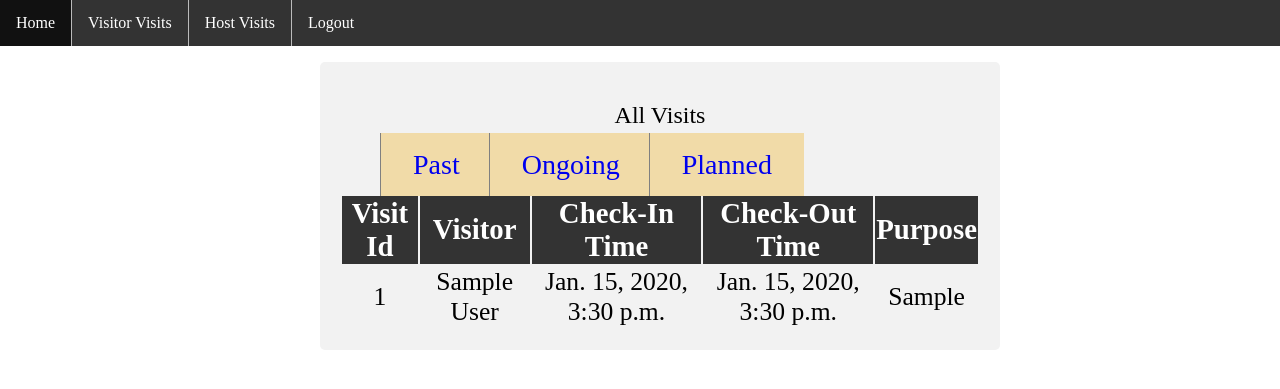
After one commit to Vibhu-Agarwal/Entry_Management_App, a Django app: page /visits/host/ in a window 1280 px wide. The commit adds this page. Shown: the top 389 px of the page. Run offline with Django 3.2, Linux system fonts and the light colour scheme; a user stored in the database is signed in; tables that the repository leaves empty hold one stand-in row (values such as "Sample post"); parts of the project's set-up code (start-up, migrations or seed data) failed here and were passed over; some libraries are stand-ins or nearby versions.

Commit message:
Implemented Host Visits Listing feature for Host

```diff
--- /dev/null
+++ b/event_manager/management/templates/host_visits.html
@@ -0,0 +1,60 @@
+{% extends "base.html" %}
+
+{% block mcd_content %}
+    {% load widget_tweaks %}
+    {% load static %}
+    <link rel="stylesheet" type="text/css" href="{% static 'css/visits_list.css' %}">
+
+    <h2>{{visits_header}}</h2>
+    <div class="filter">
+        <ul>
+            <li>
+                <a href="{% url 'management:host_visits_list' %}?visit_type=past">Past</a>
+            </li>
+            <li>
+                <a href="{% url 'management:host_visits_list' %}?visit_type=ongoing">Ongoing</a>
+            </li>
+            <li>
+                <a href="{% url 'management:host_visits_list' %}?visit_type=planned">Planned</a>
+            </li>
+        </ul>
+    </div>
+    {% if all_visits %}
+        <table class="table">
+
+            <tr class="table-header ">
+                <th>Visit Id</th>
+                <th>Visitor</th>
+                <th>Check-In Time</th>
+                <th>Check-Out Time</th>
+                <th>Purpose</th>
+            </tr>
+
+            {% for visit in all_visits %}
+                <tr class="table-row">
+                    <td> {{visit.id}} </td>
+                    <td> {{visit.visitor}} </td>
+                    <td> {{visit.in_time}} </td>
+                    <td>
+                    {% if visit.out_time %}
+                        {{visit.out_time}}
+                    {% else %}
+                        -
+                    {% endif %}
+                    </td>
+                    <td>
+                    {% if visit.purpose %}
+                        {{visit.purpose}}
+                    {% else %}
+                        -
+                    {% endif %}
+                    </td>
+                </tr>
+            {% endfor %}
+            {% block dashboard_base %}
+            {% endblock %}
+        </table>
+    {% else %}
+        No {{visits_header}}
+    {% endif %}
+{% endblock %}
--- a/event_manager/management/urls.py
+++ b/event_manager/management/urls.py
@@ -1,4 +1,4 @@
-from management.views import (HomeView, NewVisitAndVisitorView, ListVisitorVisitsView,
+from management.views import (HomeView, NewVisitAndVisitorView, ListVisitorVisitsView, ListHostVisitsView,
                               OngoingVisitAndCheckOutView, ManagementTokenAuthView)
 from django.urls import path
 
@@ -7,6 +7,7 @@ app_name = 'management'
 urlpatterns = [
     path('visit/new/', NewVisitAndVisitorView.as_view(), name='new_visit'),
     path('visits/visitor/', ListVisitorVisitsView.as_view(), name='visitor_visits_list'),
+    path('visits/host/', ListHostVisitsView.as_view(), name='host_visits_list'),
     path('visits/ongoing/', OngoingVisitAndCheckOutView.as_view(), name='checkout_visit'),
     path('management/new-host/', ManagementTokenAuthView.as_view(), name='management_new_host'),
     path('home/', HomeView.as_view(), name='home_page'),
--- a/event_manager/management/views.py
+++ b/event_manager/management/views.py
@@ -19,7 +19,7 @@ from django.core.exceptions import PermissionDenied
 from django.http import HttpResponseRedirect, HttpResponse
 # Permissions
 from django.contrib.auth.mixins import LoginRequiredMixin
-from users.permissions import IsHostOrLoggedOutMixin, IsManagementMixin
+from users.permissions import IsHostOrLoggedOutMixin, IsHostMixin, IsManagementMixin
 # Views
 from django.views.generic import TemplateView
 from django.views.generic.edit import FormView
@@ -38,6 +38,43 @@ class HomeView(TemplateView):
     def get_context_data(self, **kwargs):
         context_data = super(HomeView, self).get_context_data(**kwargs)
         context_data['page_title'] = 'Home'
+        return context_data
+
+
+class ListHostVisitsView(LoginRequiredMixin, IsHostMixin, TemplateView):
+    template_name = 'host_visits.html'
+
+    def get_visit_context_dict(self, past_visits, current_visit, planned_visits):
+        context_data = {}
+        visit_type = self.request.GET.get('visit_type', None)
+        if visit_type:
+            if visit_type == 'past':
+                context_data['visits_header'] = "Past Visits"
+                context_data['all_visits'] = past_visits.order_by('-in_time')
+            elif visit_type == 'ongoing':
+                context_data['visits_header'] = "Ongoing Visit"
+                if current_visit:
+                    context_data['all_visits'] = Visit.objects.filter(id=current_visit.id)
+                else:
+                    context_data['all_visits'] = Visit.objects.none()
+            elif visit_type == 'planned':
+                context_data['visits_header'] = "Planned Visits"
+                context_data['all_visits'] = planned_visits.order_by('in_time')
+            else:
+                context_data['visits_header'] = "Visits"
+                context_data['all_visits'] = Visit.objects.none()
+        else:
+            context_data['visits_header'] = "All Visits"
+            context_data['all_visits'] = past_visits.union(planned_visits).order_by('-in_time')
+        return context_data
+
+    def get_context_data(self, **kwargs):
+        context_data = super(ListHostVisitsView, self).get_context_data(**kwargs)
+        context_data['page_title'] = 'Host | Visits'
+        logged_in_user = self.request.user
+        past_visits, current_host_visit, planned_visits = logged_in_user.different_host_visits
+        host_visits_data = self.get_visit_context_dict(past_visits, current_host_visit, planned_visits)
+        context_data.update(host_visits_data)
         return context_data
 
 
--- a/event_manager/static/css/visits_list.css
+++ b/event_manager/static/css/visits_list.css
@@ -21,6 +21,7 @@
     background-color: rgb(241, 219, 168);
     padding:1rem 2rem;
     font-size: 1.75rem;
+    text-decoration: None;
 }
 
 .table-header{
--- a/event_manager/templates/nav_bar.html
+++ b/event_manager/templates/nav_bar.html
@@ -10,6 +10,10 @@
                 {% endif %}
 
                  <li class="nav_li"><a href="{% url "management:visitor_visits_list" %}">Visitor Visits</a></li>
+
+                 {% if user.is_host %}
+                 <li class="nav_li"><a href="{% url "management:host_visits_list" %}">Host Visits</a></li>
+                 {% endif %}
 
                  {% if user.user_type == "management" %}
                  <li class="nav_li"><a href="{% url "management:management_new_host" %}">New Host</a></li>
--- a/event_manager/users/models.py
+++ b/event_manager/users/models.py
@@ -200,3 +200,18 @@ class User(AbstractBaseUser, PermissionsMixin):
         planned_visits = visitor_visits.filter(in_time__gt=now)
         past_visits = visitor_visits.difference(planned_visits)
         return past_visits, current_visitor_visit, planned_visits
+
+    @property
+    def different_host_visits(self):
+        now = timezone.now()
+        host_visits = self.host_visits.all()
+        current_host_visit = self.get_current_host_visit
+        if current_host_visit:
+            host_visits = host_visits.exclude(id=current_host_visit.id)
+        planned_visits = host_visits.filter(in_time__gt=now)
+        past_visits = host_visits.difference(planned_visits)
+        return past_visits, current_host_visit, planned_visits
+
+    @property
+    def is_host(self):
+        return self.user_type == HOST_REPR
```
